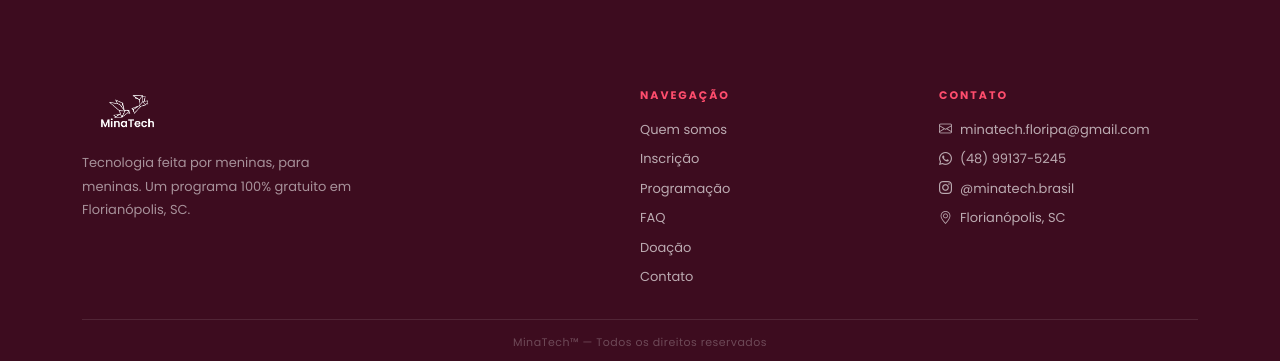
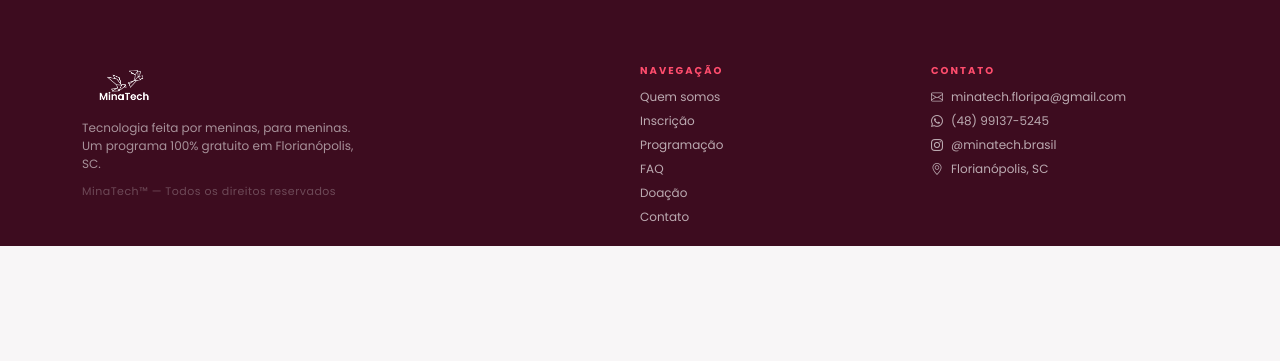
Before and after one commit to BrennoHisgail/minatech_projeto_aplicado, a React (Vite) app: page / in a window 1280 px wide. Shown: the part 1054-1415 px from the top of the page. After the commit the page ends 1300 px from the top, so only its background shows below. Built offline with nearby package versions, Linux system fonts and the light colour scheme; no server answers.

Commit message:
feat: ajusta tamanho do footer e reorganiza copyright

```diff
--- a/src/App.css
+++ b/src/App.css
@@ -831,40 +831,46 @@ img { max-width: 100%; display: block; }
 .footer-minatech {
   background: var(--footer-bg);
   color: #fff;
-  padding: 40px 0 0;
+  padding: 16px 0 0;
 }
 
 .footer-grid {
   display: grid;
   grid-template-columns: 2fr 1fr 1fr;
-  gap: 40px;
-  padding-bottom: 32px;
-  border-bottom: 1px solid rgba(255,255,255,.1);
+  gap: 24px;
+  padding-bottom: 20px;
 }
 
 .footer-logo {
-  height: 52px;
+  height: 48px;
   width: auto;
   filter: brightness(0) invert(1);
-  margin-bottom: 12px;
+  margin-bottom: 8px;
   display: block;
 }
 
 .footer-desc {
-  font-size: 13px;
+  font-size: 12px;
   color: rgba(255,255,255,.55);
-  line-height: 1.8;
+  line-height: 1.5;
   max-width: 280px;
+  margin: 0 0 10px;
+}
+
+.footer-copy {
+  font-size: 11px;
+  color: rgba(255,255,255,.25);
   margin: 0;
+  letter-spacing: 0.5px;
 }
 
 .footer-col-title {
-  font-size: 11px;
+  font-size: 10px;
   font-weight: 700;
   letter-spacing: 2px;
   text-transform: uppercase;
   color: var(--primary);
-  margin-bottom: 16px;
+  margin-bottom: 10px;
 }
 
 .footer-links {
@@ -873,12 +879,12 @@ img { max-width: 100%; display: block; }
   margin: 0;
   display: flex;
   flex-direction: column;
-  gap: 10px;
+  gap: 6px;
 }
 
 .footer-links li,
 .footer-links a {
-  font-size: 13px;
+  font-size: 12px;
   color: rgba(255,255,255,.65);
   transition: color .2s;
   display: flex;
@@ -887,17 +893,6 @@ img { max-width: 100%; display: block; }
 
 .footer-links a:hover { color: #fff; }
 
-.footer-bottom {
-  padding: 14px 0;
-  text-align: center;
-}
-
-.footer-bottom p {
-  font-size: 11px;
-  color: rgba(255,255,255,.25);
-  margin: 0;
-  letter-spacing: 0.5px;
-}
 
 @media (max-width: 767px) {
   .footer-grid { grid-template-columns: 1fr; gap: 32px; }
--- a/src/components/Footer.jsx
+++ b/src/components/Footer.jsx
@@ -20,13 +20,14 @@ export default function Footer() {
       <div className="container">
         <div className="footer-grid">
 
-          {/* coluna da marca — logo e descrição curta do projeto */}
+          {/* coluna da marca — logo, descrição e copyright */}
           <div className="footer-brand">
             <img src={marcaMinatech} alt="MinaTech" className="footer-logo" />
             <p className="footer-desc">
               Tecnologia feita por meninas, para meninas. Um programa 100% gratuito
               em Florianópolis, SC.
             </p>
+            <p className="footer-copy">MinaTech™ — Todos os direitos reservados</p>
           </div>
 
           {/* coluna de navegação — lista todos os links do site */}
@@ -66,10 +67,6 @@ export default function Footer() {
 
         </div>
 
-        {/* linha de rodapé com copyright */}
-        <div className="footer-bottom">
-          <p>MinaTech™ — Todos os direitos reservados</p>
-        </div>
       </div>
     </footer>
   )
```
